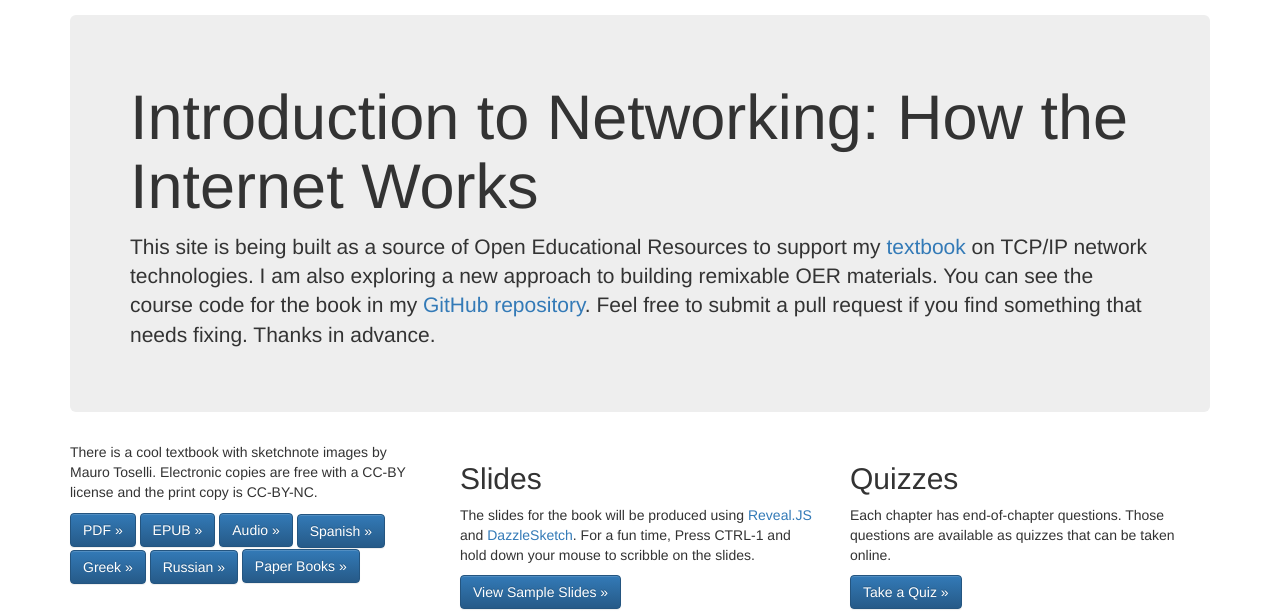
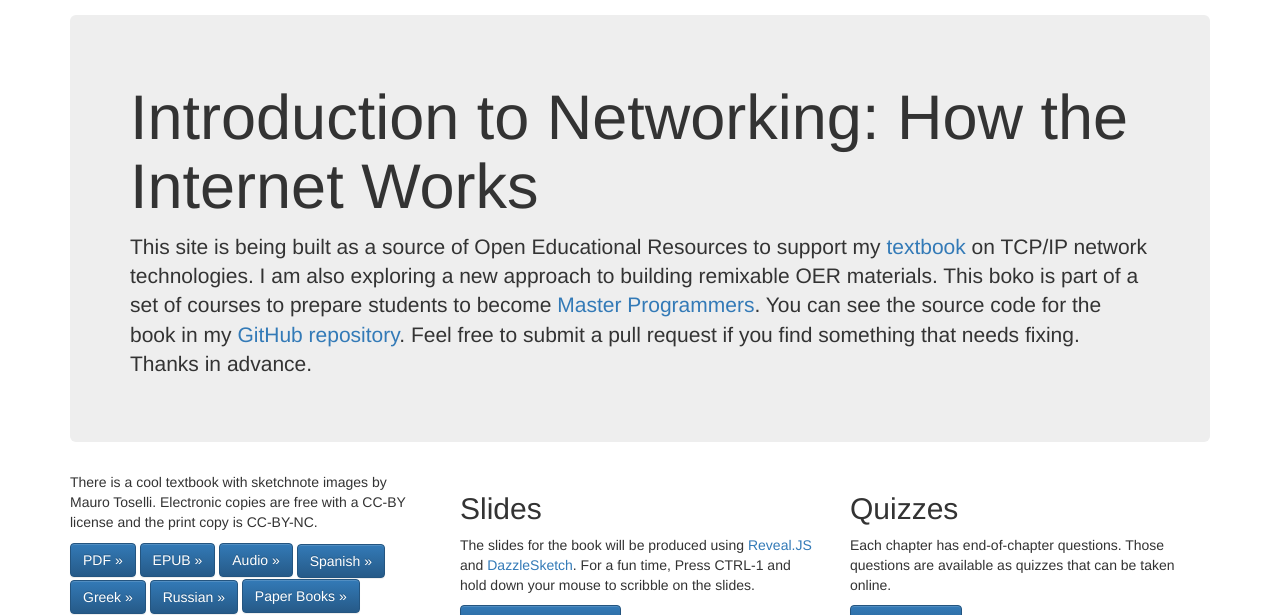
Before and after one commit to csev/net-intro, a PHP site: page / in a window 1280 px wide. Shown: the top 615 px of the page. Run offline with PHP 8.4, Linux system fonts and the light colour scheme; a stand-in replaces the project's code that opens the database connection.

Commit message:
Update book recordings

```diff
--- a/index.php
+++ b/index.php
@@ -15,7 +15,9 @@ as a source of Open Educational Resources to support my
 on TCP/IP network technologies.
 I am also exploring a new approach to building remixable
 OER materials.
-You can see the course code for the book in my
+This boko is part of a set of courses to prepare students
+to become <a href="https://www.masterprogrammer.com/">Master Programmers</a>.
+You can see the source code for the book in my
 <a href="https://github.com/csev/net-intro/commits/master" target="_blank">GitHub repository</a>.
 Feel free to submit a pull request if you find something
 that needs fixing.  Thanks in advance.</p>
```
Also changed, not shown: book/translations/Greek/2021-06-28-book_front.png (added), 14 other files.
